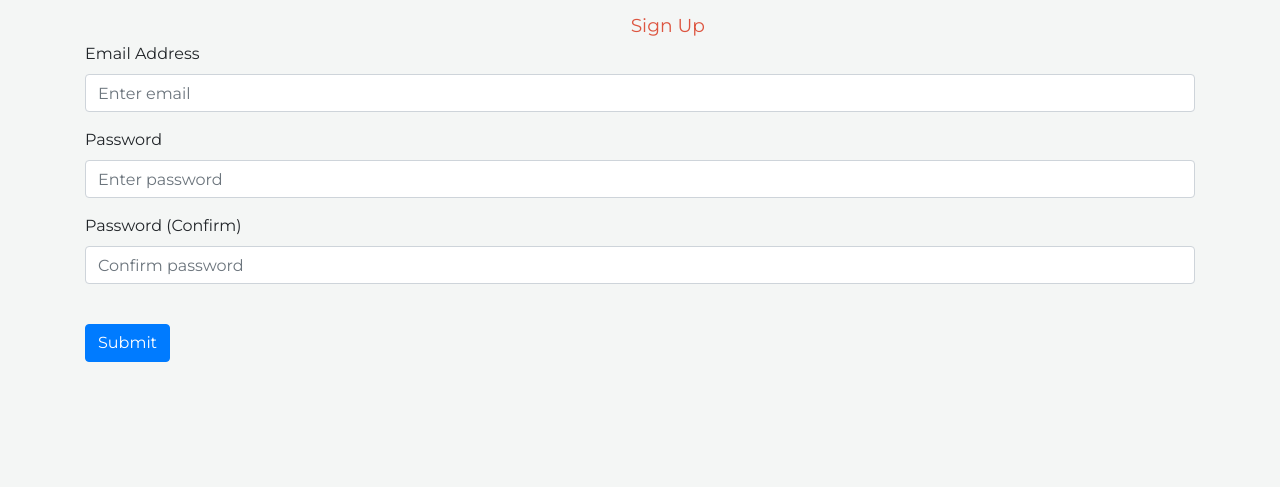
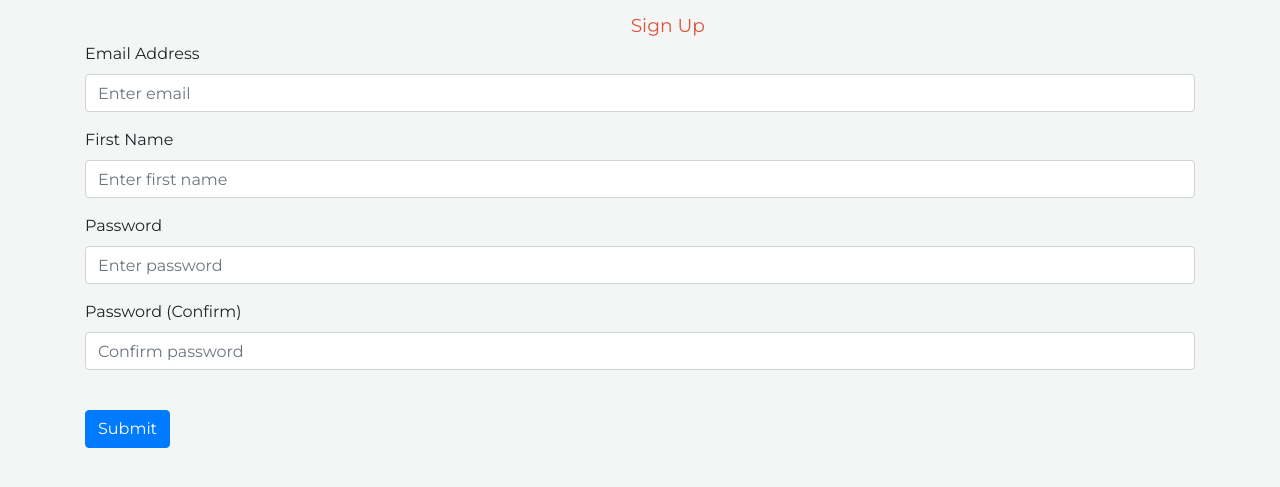
Before and after one commit to moadesiyun/Software-Design-Project, a Flask app: page /sign-up in a window 1280 px wide. Shown: the part 56-543 px from the top of the page. Run offline with Flask 2, Linux system fonts and the light colour scheme; some libraries are stand-ins or nearby versions; some web fonts are replaced.

Commit message:
Update sign_up.html

```diff
--- a/website/templates/sign_up.html
+++ b/website/templates/sign_up.html
@@ -10,6 +10,16 @@ content %}
       id="email"
       name="email"
       placeholder="Enter email"
+    />
+  </div>
+  <div class="form-group">
+    <label for="firstName">First Name</label>
+    <input
+      type="text"
+      class="form-control"
+      id="firstName"
+      name="firstName"
+      placeholder="Enter first name"
     />
   </div>
   <div class="form-group">
```
